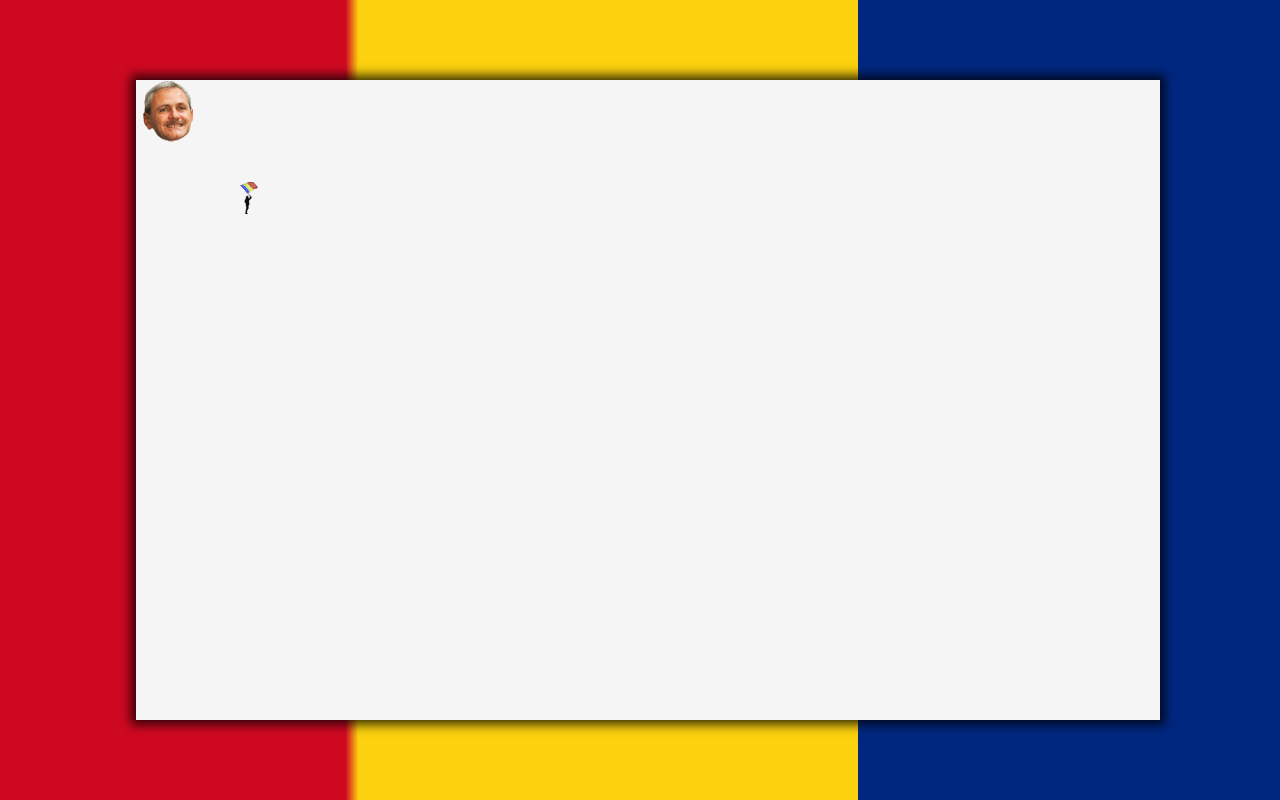
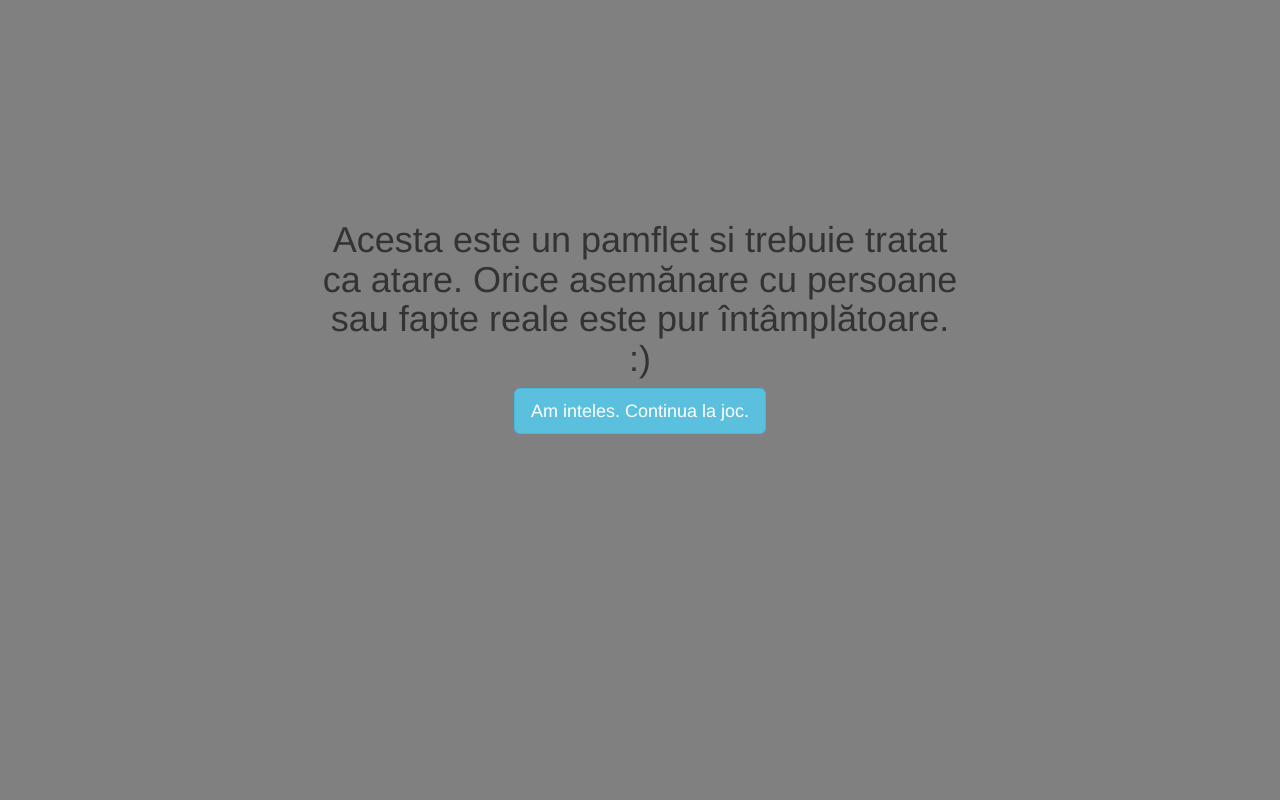
Before and after one commit to AndreiLucaci/MrD, a plain HTML site: page index.html in a window 1280 px wide. Drawn offline with nearby package versions, Linux system fonts and the light colour scheme.

Commit message:
added  sounds, overlay, buttons, etc.

```diff
--- a/css/style.css
+++ b/css/style.css
@@ -8,12 +8,14 @@
 
 #protestatar {
     position: absolute;
-    margin-top: 10%;
     left: 10%;
+    top: 10%;
+    z-index: 7;
 }
 
-#dragnea-happy {
-    margin: 0 auto;
+#dragnea {
+    position: absolute;
+    z-index: 6;
 }
 
 body {
@@ -23,3 +25,44 @@ body {
     background: linear-gradient(to right, #cf0821 27%, #cf0821 27%, #fcd20e 28%, #fcd20e 67%, #002780 67%, #002780 67%);
     filter: progid:DXImageTransform.Microsoft.gradient( startColorstr='#cf0821', endColorstr='#002780', GradientType=1);
 }
+
+#mute {
+    position: absolute;
+    right: 10px;
+    top: 10px;
+    color: white;
+}
+
+#mute span {
+    position: relative;
+    margin-left: 5px;
+    top: 1px;
+}
+
+#mute:hover {
+    cursor: pointer;
+}
+
+#overlay {
+    background-color: gray;
+    width: 100%;
+    height: 100%;
+    position: fixed;
+    top: 0;
+    left: 0;
+    z-index: 99999999999;
+}
+
+.info {
+    position: relative;
+    text-align: center;
+    margin: 0 auto;
+    top: 25%;
+    width: 50%;
+}
+
+#footer {
+    height: 20px;
+    text-align: center;
+    margin: 0 auto;
+}
--- a/index.html
+++ b/index.html
@@ -6,24 +6,43 @@
     <meta name="viewport" content="width=device-width, initial-scale=1.0">
     <meta http-equiv="X-UA-Compatible" content="ie=edge">
     <link rel="stylesheet" href="./css/style.css" />
+    <link rel="stylesheet" href="https://maxcdn.bootstrapcdn.com/bootstrap/3.3.7/css/bootstrap.min.css">
     <title>Catch Dragnea</title>
 </head>
 
 <body>
+    <div id="overlay">
+        <div class="info">
+            <h1>Acesta este un pamflet si trebuie tratat ca atare. Orice asemănare cu persoane sau fapte reale este pur întâmplătoare. :)</h1>
+            <button id="agree-btn" class="btn btn-info btn-lg">Am inteles. Continua la joc.</button>
+        </div>
+    </div>
+
     <div id="gameZone">
-        <div id="game">
-            <img src="./assets/protestatar-32.gif" id="protestatar" />
-            <img src="./assets/dragnea-smile-64.gif" id="dragnea-happy" />
-            <img src="./assets/dragnea-sad-64.gif" id="dragnea-sad" style="display: none" />
+
+        <div id="game" style="display: none">
+            <img src="./assets/img/protestatar-static-64.png" id="protestatar" />
+            <img src="./assets/img/dragnea-smile-64.gif" id="dragnea" />
         </div>
         <div id="menu">
 
         </div>
     </div>
 
+    <p id="mute">Pentru cei cu adevarat patrioti<span class="glyphicon glyphicon-volume-off"></span></p>
+
+    <div id="sounds">
+        <audio src="./assets/sound/evil-laugh.mp3" id="laugh" type="audio/mp3"></audio>
+        <audio src="./assets/sound/punch.mp3" id="punch" type="audio/mp3"></audio>
+    </div>
+    <div id="footer">
+        <audio src="./assets/sound/imn.mp3" id="imn" type="audio/mp3" loop></audio>
+    </div>
+
     <script src="https://code.jquery.com/jquery-2.2.4.min.js" integrity="sha256-BbhdlvQf/xTY9gja0Dq3HiwQF8LaCRTXxZKRutelT44="
+        crossorigin="anonymous"></script>
+    <script src="https://code.jquery.com/ui/1.12.1/jquery-ui.min.js" integrity="sha256-VazP97ZCwtekAsvgPBSUwPFKdrwD3unUfSGVYrahUqU="
         crossorigin="anonymous"></script>
     <script src="./js/game.js"></script>
 </body>
-
 </html>
--- a/js/game.js
+++ b/js/game.js
@@ -1,21 +1,37 @@
 (function ($) {
+    var protestatarGif = './assets/img/protestatar-64.gif';
+    var protestatarStatic = './assets/img/protestatar-static-64.png';
+
     var gameZone = $('#gameZone');
+    var game = $("#game");
     var protestatar = $('#protestatar');
     var dragnea = $('#dragnea');
+
+    var imn = $("#imn");
+    var laugh = $("#laugh");
+    var punch = $("#punch");
+    var mute = $("#mute");
+
     var doc = $(document);
 
     doc.on('ready', function () {
-        setGameZoneBoundaries(gameZone, doc);
+        $(protestatar).draggable({
+            containment: "parent",
+            start: function (event, el) {
+                protestatar.attr('src', protestatarGif);
+            },
+            stop: function (event, el) {
+                protestatar.attr('src', protestatarStatic);
+            }
+        });
 
 
-        gameZone.on('mousemove', function (e) {
-            var left = (e.pageX - gameZone.offset().left);
-            var top = (e.pageY - gameZone.offset().top);
-            protestatar.css({
-                left: left,
-                top: top
-            });
-        });
+
+        setGameZoneBoundaries(gameZone, doc);
+    });
+
+    $('#agree-btn').on('click', function(){
+        $('#overlay').hide();
     });
 
     var playGame = function () {
@@ -26,13 +42,32 @@
 
     }
 
+    var isPlaying = false;
+    mute.on('click', function(){
+        var muteClass = 'glyphicon-volume-off';
+        var onClass = 'glyphicon-volume-up';
+
+        if (isPlaying){
+            imn.get(0).pause();
+        } else {
+            imn.get(0).play();
+        }
+        isPlaying = !isPlaying;
+
+        mute.find('span').toggleClass(muteClass);
+        mute.find('span').toggleClass(onClass);
+    })
+
     function setGameZoneBoundaries() {
-        gameZone.css({
+        var cssObj = {
             width: (doc.width() * 8) / 10,
             height: (doc.height() * 8) / 10,
             left: doc.width() / 10,
             'margin-top': doc.height() / 10
-        });
+        };
+
+        gameZone.css(cssObj);
+        game.css(cssObj);
     }
 
 })(jQuery);
```
Also changed, not shown: assets/img/dragnea-sad-64.gif (renamed from assets/dragnea-sad-64.gif), assets/img/dragnea-sad.gif (renamed from assets/dragnea-sad.gif), assets/img/dragnea-smile-64.gif (renamed from assets/dragnea-smile-64.gif), assets/img/dragnea-smile.gif (renamed from assets/dragnea-smile.gif), assets/img/protestatar-32.gif (renamed from assets/protestatar-32.gif), assets/img/protestatar-64.gif (added), assets/img/protestatar-static-32.png (added), assets/img/protestatar-static-64.png (added), assets/img/protestatar.gif (renamed from assets/protestatar.gif), assets/img/protestatar.png (added), 3 other files.
